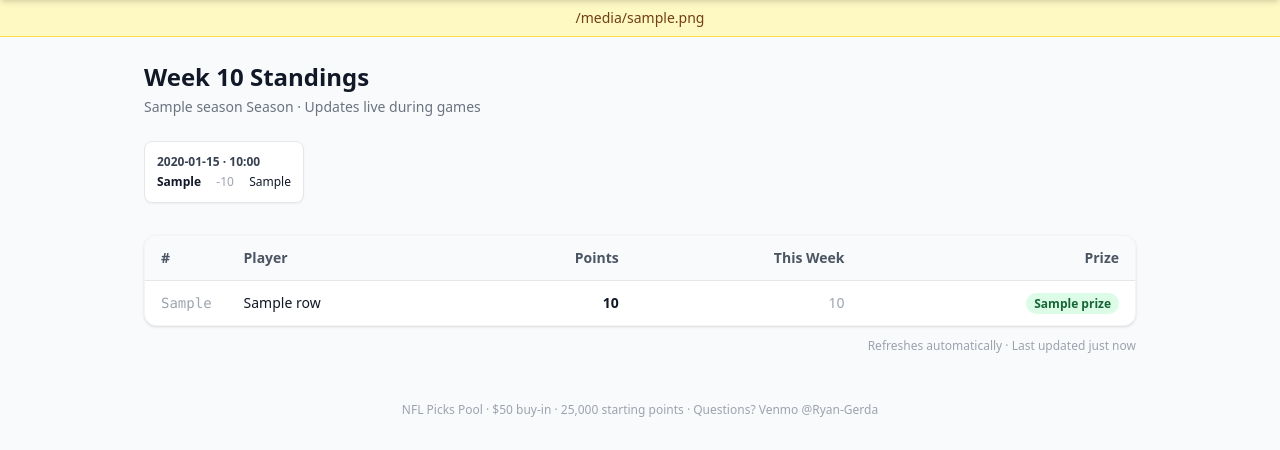
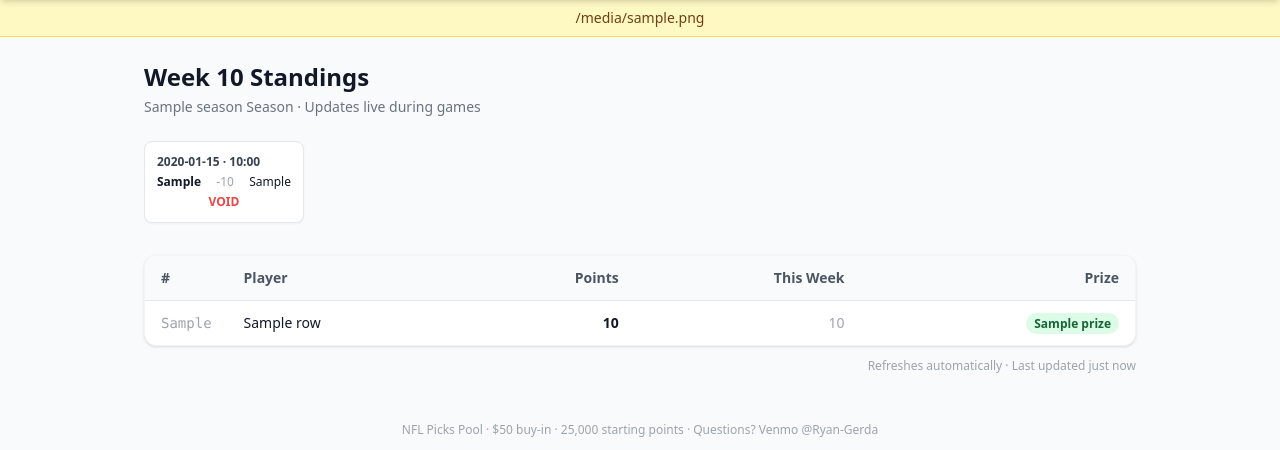
Before and after one commit to RyanG73/NFL_Picks_Pool, a FastAPI app: template api/templates/leaderboard.html in a window 1280 px wide. Shown: the part 52-502 px from the top of the page. Run offline with FastAPI, Linux system fonts and the light colour scheme; the template is opened without the code that fills it: most values are stand-ins (such as "Sample title", 1, 10 or a date in 2020); some libraries are stand-ins or nearby versions.

Commit message:
feat: leaderboard game cards — VOID/PPD status badges + LIVE pulse dot
- Voided games now show a red "VOID" label so players know the game was
  cancelled and their picks refunded
- Postponed games show "PPD" (standard postponed abbreviation)
- In-progress games get a green animated pulse dot alongside the score
  (previously just showed the score with no live indicator)

NOT VISUALLY TESTED — needs manual eyeball at /

Co-Authored-By: Claude Sonnet 4.6 <noreply@anthropic.com>

```diff
--- a/api/templates/leaderboard.html
+++ b/api/templates/leaderboard.html
@@ -24,8 +24,13 @@
       {% if g.status in ['in_progress', 'final'] %}
       <div class="mt-1 text-center text-gray-500">
         {{ g.home_score | default(0) }} – {{ g.away_score | default(0) }}
-        {% if g.status == 'final' %}<span class="text-red-600 font-bold ml-1">F</span>{% endif %}
+        {% if g.status == 'final' %}<span class="text-red-600 font-bold ml-1">F</span>
+        {% elif g.status == 'in_progress' %}<span class="text-green-600 font-bold ml-1 animate-pulse">●</span>{% endif %}
       </div>
+      {% elif g.status == 'voided' %}
+      <div class="mt-1 text-center text-red-500 font-bold">VOID</div>
+      {% elif g.status == 'postponed' %}
+      <div class="mt-1 text-center text-orange-500 font-bold">PPD</div>
       {% endif %}
     </div>
     {% endfor %}
```
